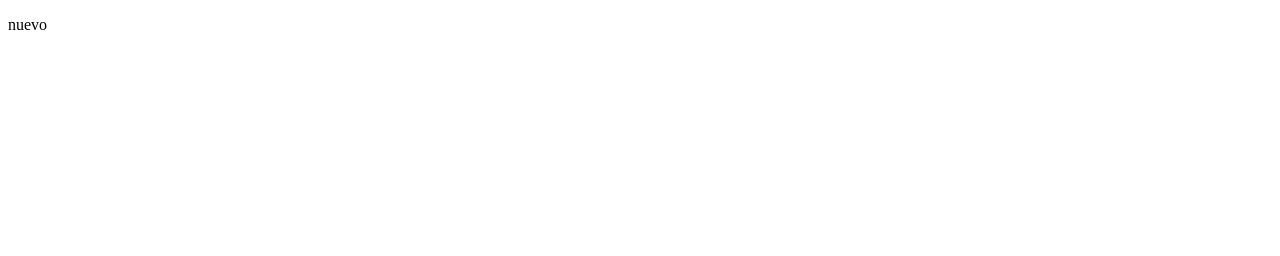
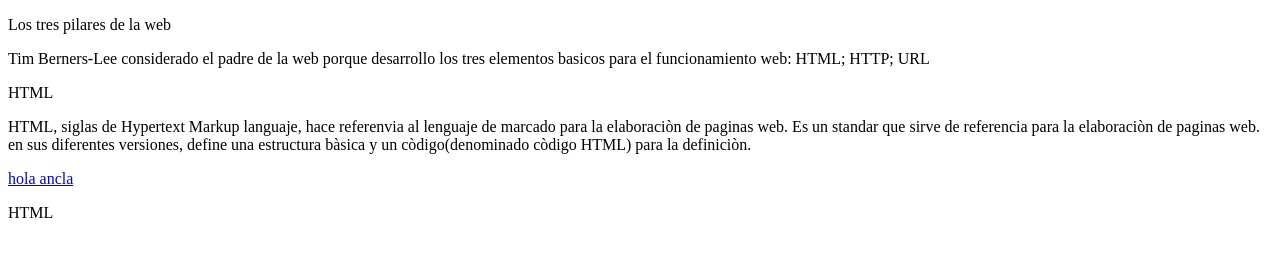
Before and after one commit to davanegaspr/PrimerHtml, a website: page index.html in a window 1280 px wide. Drawn offline with Linux system fonts and the light colour scheme.

Commit message:
se sube actualizaciòn de vinculos anclados

```diff
--- a/index.html
+++ b/index.html
@@ -7,6 +7,20 @@
     <title>Document</title>
 </head>
 <body>
-    <p>nuevo</p>
+    <p>Los tres pilares de la web</p>
+    <p>Tim Berners-Lee considerado el padre de la web porque desarrollo los tres
+        elementos basicos para el funcionamiento web:
+        HTML;
+        HTTP;
+        URL
+    </p>
+    <p>HTML</p>
+    <P>HTML, siglas de Hypertext Markup languaje, hace referenvia al lenguaje de marcado
+        para la elaboraciòn de paginas web. Es un standar que sirve de referencia para la elaboraciòn de paginas web.
+        en sus diferentes versiones, define una estructura bàsica y un còdigo(denominado còdigo HTML) para la definiciòn.
+    </P>
+    <a href = "#prueba">hola ancla</a>
+    <p ID = "prueba">HTML</p>
+    <P></P>
 </body>
 </html>
```
